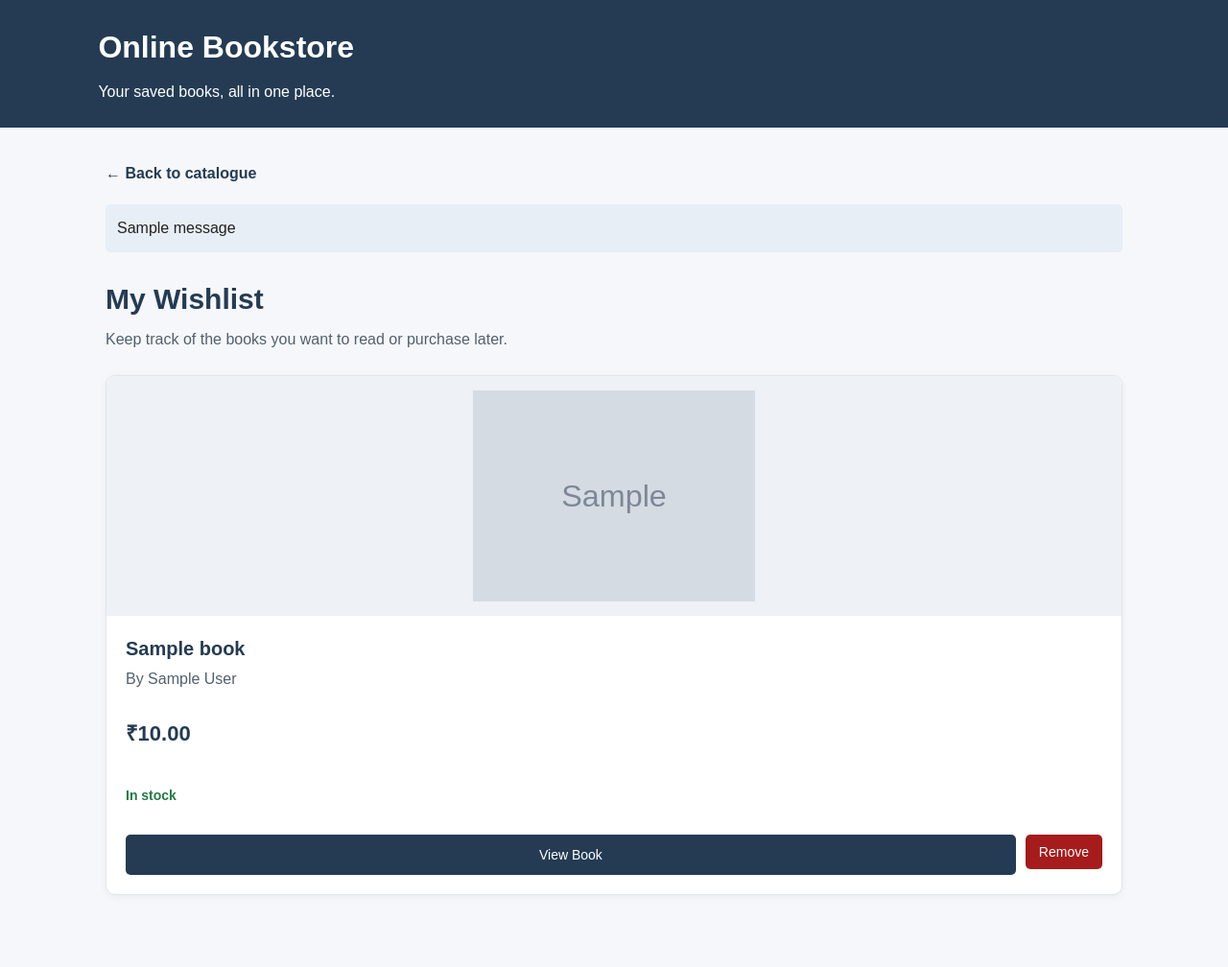
After one commit to PES-SE-online-bookstore/online-bookstore, a Django app: page /books/wishlist/ in a window 1280 px wide. The commit adds this page. Shown: the whole page at 96% size. Run offline with Django 5.2, Linux system fonts and the light colour scheme; a user stored in the database is signed in; tables that the repository leaves empty hold one stand-in row (values such as "Sample post"); grey boxes marked "Sample" are stand-in pictures; one stand-in notice (Sample message) is shown.

Commit message:
Implement buyer wishlist functionality

```diff
--- /dev/null
+++ b/books/templates/books/wishlist.html
@@ -0,0 +1,342 @@
+<!DOCTYPE html>
+<html lang="en">
+<head>
+    <meta charset="UTF-8">
+    <meta name="viewport" content="width=device-width, initial-scale=1.0">
+
+    <title>My Wishlist | Online Bookstore</title>
+
+    <style>
+        * {
+            box-sizing: border-box;
+        }
+
+        body {
+            margin: 0;
+            font-family: Arial, sans-serif;
+            background-color: #f5f7fa;
+            color: #222;
+            line-height: 1.6;
+        }
+
+        header {
+            background-color: #243b53;
+            color: white;
+            padding: 24px 8%;
+        }
+
+        header h1 {
+            margin: 0 0 8px;
+        }
+
+        header p {
+            margin: 0;
+        }
+
+        main {
+            max-width: 1100px;
+            margin: 35px auto;
+            padding: 0 20px 40px;
+        }
+
+        .back-link {
+            display: inline-block;
+            margin-bottom: 20px;
+            color: #243b53;
+            text-decoration: none;
+            font-weight: bold;
+        }
+
+        .back-link:hover {
+            text-decoration: underline;
+        }
+
+        .page-heading {
+            margin-bottom: 25px;
+        }
+
+        .page-heading h2 {
+            margin-bottom: 5px;
+            color: #243b53;
+            font-size: 30px;
+        }
+
+        .page-heading p {
+            margin-top: 0;
+            color: #52606d;
+        }
+
+        .wishlist-grid {
+            display: grid;
+            grid-template-columns: repeat(auto-fit, minmax(240px, 1fr));
+            gap: 22px;
+        }
+
+        .wishlist-card {
+            display: flex;
+            flex-direction: column;
+            overflow: hidden;
+            background-color: white;
+            border: 1px solid #e1e5ea;
+            border-radius: 10px;
+            box-shadow: 0 2px 8px rgba(0, 0, 0, 0.05);
+        }
+
+        .cover-container {
+            display: flex;
+            align-items: center;
+            justify-content: center;
+            min-height: 220px;
+            padding: 15px;
+            background-color: #eef2f7;
+        }
+
+        .cover-image {
+            display: block;
+            max-width: 100%;
+            max-height: 220px;
+            object-fit: contain;
+        }
+
+        .cover-placeholder {
+            color: #52606d;
+            text-align: center;
+        }
+
+        .book-information {
+            display: flex;
+            flex: 1;
+            flex-direction: column;
+            padding: 20px;
+        }
+
+        .book-information h3 {
+            margin: 0 0 5px;
+            color: #243b53;
+            font-size: 20px;
+            line-height: 1.4;
+        }
+
+        .author {
+            margin-top: 0;
+            color: #52606d;
+        }
+
+        .price {
+            margin-top: auto;
+            padding-top: 10px;
+            color: #243b53;
+            font-size: 22px;
+            font-weight: bold;
+        }
+
+        .stock-status {
+            font-size: 14px;
+            font-weight: bold;
+        }
+
+        .in-stock {
+            color: #247a45;
+        }
+
+        .out-of-stock {
+            color: #a61b1b;
+        }
+
+        .card-actions {
+            display: flex;
+            flex-wrap: wrap;
+            gap: 10px;
+            margin-top: 15px;
+        }
+
+        .view-button,
+        .remove-button,
+        .browse-button {
+            display: inline-block;
+            padding: 10px 14px;
+            border: none;
+            border-radius: 5px;
+            font-size: 14px;
+            text-align: center;
+            text-decoration: none;
+            cursor: pointer;
+        }
+
+        .view-button {
+            flex: 1;
+            background-color: #243b53;
+            color: white;
+        }
+
+        .view-button:hover {
+            background-color: #334e68;
+        }
+
+        .remove-button {
+            background-color: #a61b1b;
+            color: white;
+        }
+
+        .remove-button:hover {
+            background-color: #821616;
+        }
+
+        .empty-state {
+            padding: 45px 20px;
+            background-color: white;
+            border: 1px solid #e1e5ea;
+            border-radius: 10px;
+            text-align: center;
+        }
+
+        .empty-state h3 {
+            margin-top: 0;
+            color: #243b53;
+        }
+
+        .empty-state p {
+            color: #52606d;
+        }
+
+        .browse-button {
+            margin-top: 15px;
+            background-color: #243b53;
+            color: white;
+        }
+
+        .browse-button:hover {
+            background-color: #334e68;
+        }
+
+        .message {
+            margin-bottom: 20px;
+            padding: 12px;
+            background-color: #e8eef5;
+            border-radius: 5px;
+        }
+
+        @media (max-width: 500px) {
+            .page-heading h2 {
+                font-size: 25px;
+            }
+
+            .wishlist-grid {
+                grid-template-columns: 1fr;
+            }
+        }
+    </style>
+</head>
+
+<body>
+    <header>
+        <h1>Online Bookstore</h1>
+        <p>Your saved books, all in one place.</p>
+    </header>
+
+    <main>
+        <a
+            class="back-link"
+            href="{% url 'books:book_catalogue' %}"
+        >
+            &larr; Back to catalogue
+        </a>
+
+        {% if messages %}
+            {% for message in messages %}
+                <div class="message" role="status">
+                    {{ message }}
+                </div>
+            {% endfor %}
+        {% endif %}
+
+        <section class="page-heading">
+            <h2>My Wishlist</h2>
+            <p>Keep track of the books you want to read or purchase later.</p>
+        </section>
+
+        {% if wishlist_items %}
+            <div class="wishlist-grid">
+                {% for item in wishlist_items %}
+                    <article class="wishlist-card">
+                        <div class="cover-container">
+                            {% if item.book.cover_image_url %}
+                                <img
+                                    class="cover-image"
+                                    src="{{ item.book.cover_image_url }}"
+                                    alt="Cover of {{ item.book.title }}"
+                                >
+                            {% else %}
+                                <div class="cover-placeholder">
+                                    No cover image available
+                                </div>
+                            {% endif %}
+                        </div>
+
+                        <div class="book-information">
+                            <h3>{{ item.book.title }}</h3>
+
+                            <p class="author">
+                                By {{ item.book.author }}
+                            </p>
+
+                            <p class="price">
+                                ₹{{ item.book.price }}
+                            </p>
+
+                            {% if item.book.stock_quantity > 0 %}
+                                <p class="stock-status in-stock">
+                                    In stock
+                                </p>
+                            {% else %}
+                                <p class="stock-status out-of-stock">
+                                    Currently out of stock
+                                </p>
+                            {% endif %}
+
+                            <div class="card-actions">
+                                <a
+                                    class="view-button"
+                                    href="{% url 'books:book_detail' item.book.id %}"
+                                >
+                                    View Book
+                                </a>
+
+                                <form
+                                    method="post"
+                                    action="{% url 'books:remove_from_wishlist' item.book.id %}"
+                                >
+                                    {% csrf_token %}
+
+                                    <button
+                                        type="submit"
+                                        class="remove-button"
+                                    >
+                                        Remove
+                                    </button>
+                                </form>
+                            </div>
+                        </div>
+                    </article>
+                {% endfor %}
+            </div>
+        {% else %}
+            <section class="empty-state">
+                <h3>Your wishlist is empty</h3>
+
+                <p>
+                    You haven't saved any books yet.
+                    Browse the catalogue and add books you'd like to read later.
+                </p>
+
+                <a
+                    class="browse-button"
+                    href="{% url 'books:book_catalogue' %}"
+                >
+                    Browse Books
+                </a>
+            </section>
+        {% endif %}
+    </main>
+</body>
+</html>
--- a/books/urls.py
+++ b/books/urls.py
@@ -5,27 +5,33 @@ from . import views
 app_name = "books"
 
 urlpatterns = [
+    # Book catalogue and details
     path("", views.book_catalogue, name="book_catalogue"),
-    path(
-        "<int:book_id>/",
-        views.book_detail,
-        name="book_detail",
-    ),
+    path("<int:book_id>/", views.book_detail, name="book_detail"),
+
+    # Book reviews
     path(
         "<int:book_id>/review/",
         views.submit_review,
         name="submit_review",
     ),
+
+    # Buyer wishlist
+    path("wishlist/", views.wishlist, name="wishlist"),
     path(
-        "seller/create/",
-        views.create_listing,
-        name="create_listing",
+        "wishlist/add/<int:book_id>/",
+        views.add_to_wishlist,
+        name="add_to_wishlist",
     ),
     path(
-        "seller/listings/",
-        views.my_listings,
-        name="my_listings",
+        "wishlist/remove/<int:book_id>/",
+        views.remove_from_wishlist,
+        name="remove_from_wishlist",
     ),
+
+    # Seller listing management
+    path("seller/create/", views.create_listing, name="create_listing"),
+    path("seller/listings/", views.my_listings, name="my_listings"),
     path(
         "seller/listings/<int:book_id>/edit/",
         views.edit_listing,
--- a/books/views.py
+++ b/books/views.py
@@ -10,7 +10,7 @@ from django.shortcuts import get_object_or_404, redirect, render
 from orders.models import Order, OrderItem
 
 from .forms import BookListingForm, ReviewForm
-from .models import Book, Review
+from .models import Book, Review, WishlistItem
 
 
 def book_catalogue(request):
@@ -134,6 +134,7 @@ def book_detail(request, book_id):
     review_form = None
     can_review = False
     has_reviewed = False
+    is_in_wishlist = False
 
     if request.user.is_authenticated:
         has_reviewed = Review.objects.filter(
@@ -153,6 +154,16 @@ def book_detail(request, book_id):
         if can_review:
             review_form = ReviewForm()
 
+        # Only buyers can have wishlist items.
+        if (
+            hasattr(request.user, "profile")
+            and request.user.profile.role == "BUYER"
+        ):
+            is_in_wishlist = WishlistItem.objects.filter(
+                buyer=request.user,
+                book=book,
+            ).exists()
+
     context = {
         "book": book,
         "reviews": reviews,
@@ -161,6 +172,7 @@ def book_detail(request, book_id):
         "review_form": review_form,
         "can_review": can_review,
         "has_reviewed": has_reviewed,
+        "is_in_wishlist": is_in_wishlist,
     }
 
     return render(request, "books/book_detail.html", context)
@@ -214,6 +226,15 @@ def submit_review(request, book_id):
             average_rating=Avg("rating"),
         )
 
+        is_in_wishlist = (
+            hasattr(request.user, "profile")
+            and request.user.profile.role == "BUYER"
+            and WishlistItem.objects.filter(
+                buyer=request.user,
+                book=book,
+            ).exists()
+        )
+
         context = {
             "book": book,
             "reviews": reviews,
@@ -222,6 +243,7 @@ def submit_review(request, book_id):
             "review_form": form,
             "can_review": True,
             "has_reviewed": False,
+            "is_in_wishlist": is_in_wishlist,
         }
 
         return render(
@@ -402,3 +424,99 @@ def delete_listing(request, book_id):
         "books/confirm_delete_listing.html",
         {"book": book},
     )
+
+
+@login_required
+def wishlist(request):
+    """Display the logged-in buyer's saved books."""
+    if not hasattr(request.user, "profile"):
+        messages.error(request, "Your account profile was not found.")
+        return redirect("books:book_catalogue")
+
+    if request.user.profile.role != "BUYER":
+        messages.error(request, "Only buyers can manage a wishlist.")
+        return redirect("books:book_catalogue")
+
+    wishlist_items = (
+        WishlistItem.objects.filter(buyer=request.user)
+        .select_related("book")
+        .order_by("-created_at")
+    )
+
+    return render(
+        request,
+        "books/wishlist.html",
+        {"wishlist_items": wishlist_items},
+    )
+
+
+@login_required
+def add_to_wishlist(request, book_id):
+    """Add an approved, available book to the buyer's wishlist."""
+    if request.method != "POST":
+        return redirect("books:book_detail", book_id=book_id)
+
+    if not hasattr(request.user, "profile"):
+        messages.error(request, "Your account profile was not found.")
+        return redirect("books:book_catalogue")
+
+    if request.user.profile.role != "BUYER":
+        messages.error(request, "Only buyers can manage a wishlist.")
+        return redirect("books:book_catalogue")
+
+    book = get_object_or_404(
+        Book,
+        id=book_id,
+        is_available=True,
+        approval_status=Book.ApprovalStatus.APPROVED,
+    )
+
+    _, created = WishlistItem.objects.get_or_create(
+        buyer=request.user,
+        book=book,
+    )
+
+    if created:
+        messages.success(
+            request,
+            f'"{book.title}" was added to your wishlist.',
+        )
+    else:
+        messages.info(
+            request,
+            f'"{book.title}" is already in your wishlist.',
+        )
+
+    return redirect("books:book_detail", book_id=book.pk)
+
+
+@login_required
+def remove_from_wishlist(request, book_id):
+    """Remove a saved book belonging to the logged-in buyer."""
+    if request.method != "POST":
+        return redirect("books:wishlist")
+
+    if not hasattr(request.user, "profile"):
+        messages.error(request, "Your account profile was not found.")
+        return redirect("books:book_catalogue")
+
+    if request.user.profile.role != "BUYER":
+        messages.error(request, "Only buyers can manage a wishlist.")
+        return redirect("books:book_catalogue")
+
+    item = WishlistItem.objects.filter(
+        buyer=request.user,
+        book_id=book_id,
+    ).first()
+
+    if item is None:
+        messages.info(request, "That book is not in your wishlist.")
+    else:
+        book_title = item.book.title
+        item.delete()
+        messages.success(
+            request,
+            f'"{book_title}" was removed from your wishlist.',
+        )
+
+    return redirect("books:wishlist")
```
Also changed, not shown: books/models.py (+28 -0 lines), books/templates/books/book_detail.html (+53 -2 lines), books/migrations/0005_wishlistitem.py (added).
